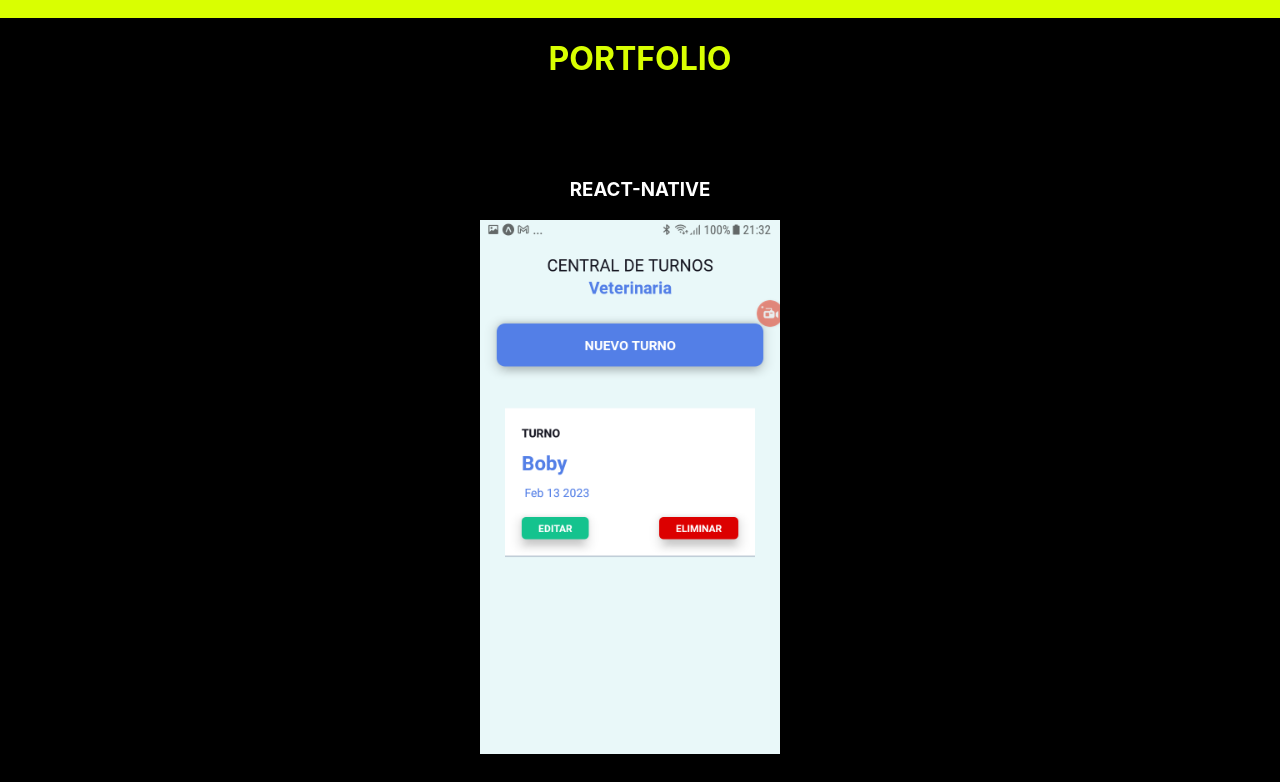
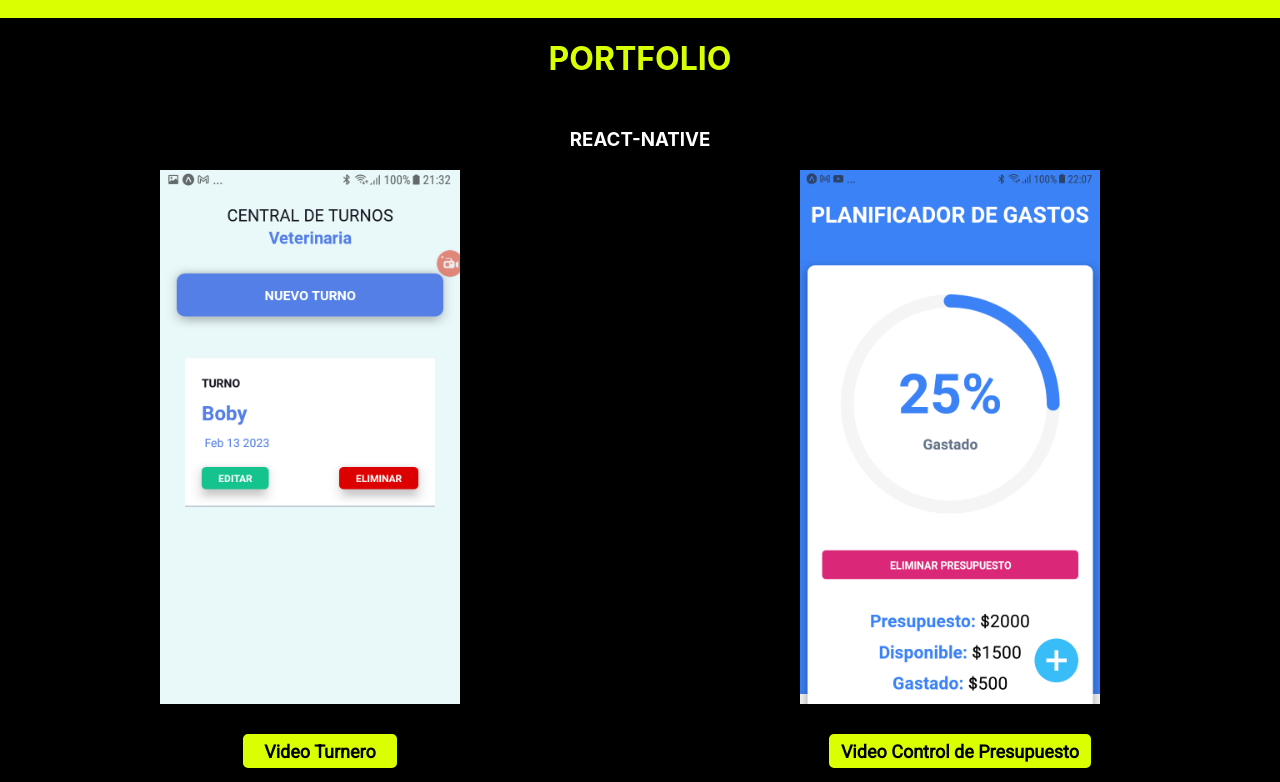
Before and after one commit to maxigiraudo/CV-Maxi-Giraudo, a React (Create React App) app: page / in a window 1280 px wide. Shown: the part 1651-2433 px from the top of the page. Built offline with nearby package versions, Linux system fonts and the light colour scheme.

Commit message:
controlPresupuesto

```diff
--- a/src/components/LandingPage/LandingPage.jsx
+++ b/src/components/LandingPage/LandingPage.jsx
@@ -11,6 +11,7 @@ import dogs from "../../images/dogs.png";
 import movies from "../../images/movies.png";
 import weather from "../../images/weather.png";
 import turnero from "../../images/turnero.png";
+import imagenPresupuesto from "../../images/imagenPresupuesto.png";
 
 const LandingPage = () => {
   const [boton, setBoton] = useState(true);
@@ -188,7 +189,7 @@ const LandingPage = () => {
         PORTFOLIO
       </h1>
       <h3 className={styles.sub}>REACT-NATIVE</h3>
-      <div className={styles.cards}>
+      <div className={styles.cardsNative}>
         <div className={styles.cardPadre}>
           <a
             target="_blank"
@@ -216,6 +217,36 @@ const LandingPage = () => {
             href="https://www.youtube.com/watch?v=TKLTpjBVuOI"
           >
             <p className={styles.buttonn}>Video Turnero </p>
+          </a>
+        </div>
+        <div className={styles.cardPadre}>
+          <a
+            target="_blank"
+            href="https://github.com/maxigiraudo/controlPresupuesto"
+          >
+            <div className={styles.card}>
+              <div className={styles.descriptionCard}>
+                <h3>Control de Presupuesto</h3>
+                <p>
+                  Es una APP mobile, en donde utilizamos Async Storage. Su
+                  función controlar los gastos para las personas que lo
+                  requieran. Permite agregar gastos, editarlos y eliminarlos.
+                </p>
+                <p>Visitá el repositorio</p>
+              </div>
+              <img
+                className={styles.cardImageVertical}
+                src={imagenPresupuesto}
+                alt="imagenPresupuesto"
+              />
+            </div>
+          </a>
+          <a
+            className={styles.henry}
+            target="_blank"
+            href="https://youtu.be/6SaPWvruhYU"
+          >
+            <p className={styles.buttonn}>Video Control de Presupuesto </p>
           </a>
         </div>
       </div>
--- a/src/components/LandingPage/LandingPage.module.css
+++ b/src/components/LandingPage/LandingPage.module.css
@@ -261,6 +261,14 @@
   border-bottom: 1px solid #d9ff01;
 }
 
+.cardsNative {
+  display: flex;
+  flex-wrap: wrap;
+  align-items: center;
+  justify-content: space-around;
+  border-bottom: 1px solid #d9ff01;
+}
+
 .card {
   display: inline-block;
   position: relative;
@@ -422,5 +430,5 @@
 }
 .sub {
   color: white;
-  margin-top: 100px;
+  margin-top: 50px;
 }
```
Also changed, not shown: src/images/imagenPresupuesto.png (added).
